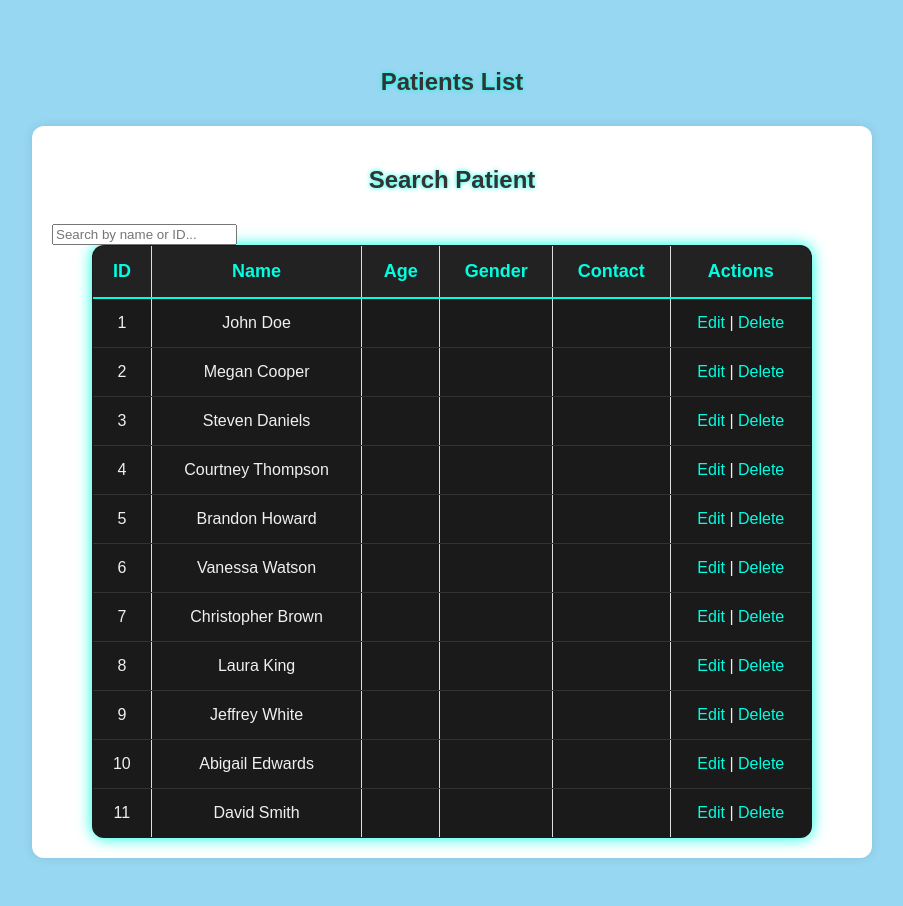
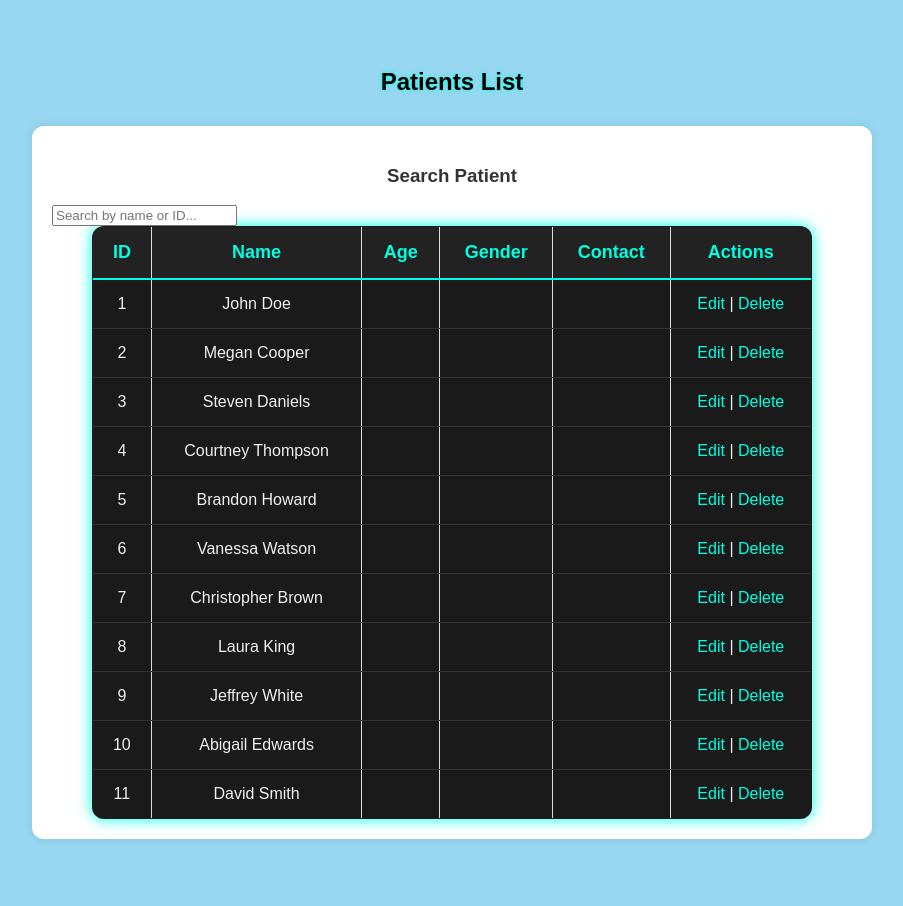
Before and after one commit to Ishankalhe911/-clinic-management, a PHP site: page /view_patients.php in a window 1280 px wide. Shown: the whole page, without its empty margins (188-1091 px from the left). After the commit the page ends 839 px from the top, so only its background shows below. Run offline with PHP 8.4, Linux system fonts and the light colour scheme; data comes from the database, SQL or seed files in the repository; data that the repository does not hold is empty.

Commit message:
Update view_patients.php

```diff
--- a/patients/view_patients.php
+++ b/patients/view_patients.php
@@ -123,7 +123,7 @@ h2 {
       border-radius: 12px;
       box-shadow: 0 0 10px rgba(0,0,0,0.1);
     }
-            h2 {
+            h3 {
       text-align: center;
       color: #333;
     }
@@ -132,7 +132,7 @@ h2 {
 <body>
     <h2>Patients List</h2>
   <div class="container">
-    <h2>Search Patient</h2>
+    <h3>Search Patient</h3>
     <input type="text" id="searchInput" onkeyup="searchPatient()" placeholder="Search by name or ID...">
  <table border="1">
     <tr>
```
